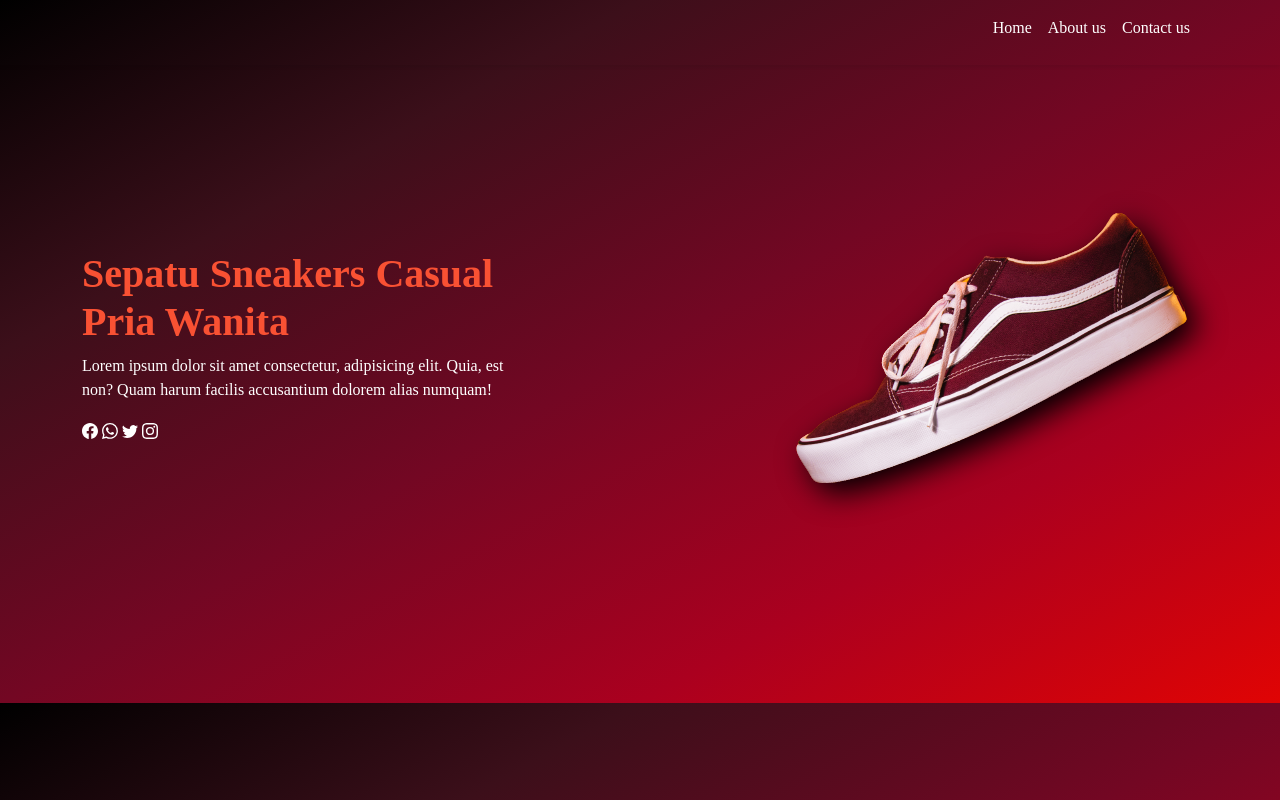
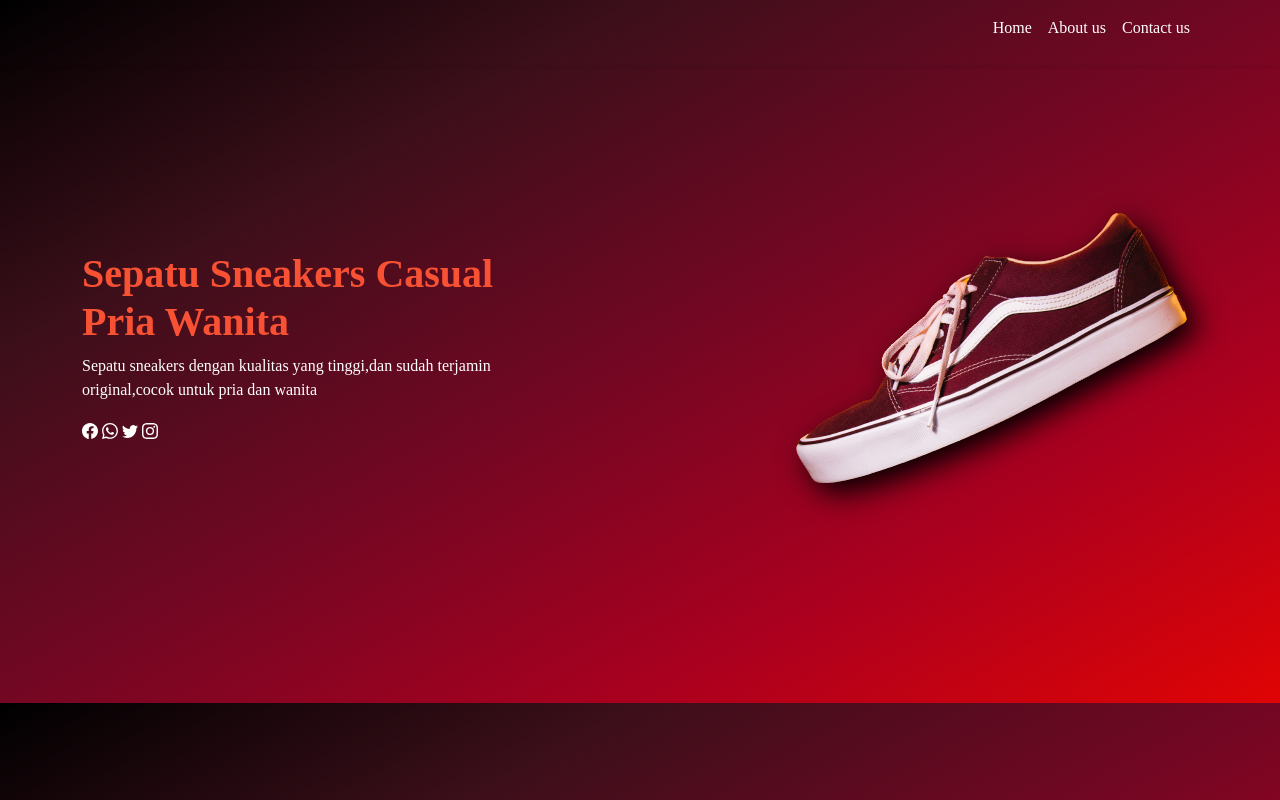
Before and after one commit to Zigas14/sneakers.github.io, a plain HTML site: page index.html in a window 1280 px wide. Drawn offline with nearby package versions, Linux system fonts and the light colour scheme; a web font is replaced by a local one.

Commit message:
merubah text

```diff
--- a/index.html
+++ b/index.html
@@ -77,8 +77,7 @@
           <div class="col-5" style="padding-top: 250px;">
             <h1 style="color: #f95133" class="fw-bold">Sepatu Sneakers Casual Pria Wanita </h1>
             <p>
-              Lorem ipsum dolor sit amet consectetur, adipisicing elit. Quia,
-              est non? Quam harum facilis accusantium dolorem alias numquam!
+              Sepatu sneakers dengan kualitas yang tinggi,dan sudah terjamin original,cocok untuk pria dan wanita
             </p>
             <svg xmlns="http://www.w3.org/2000/svg" width="16" height="16" fill="currentColor" class="bi bi-facebook" viewBox="0 0 16 16">
               <path d="M16 8.049c0-4.446-3.582-8.05-8-8.05C3.58 0-.002 3.603-.002 8.05c0 4.017 2.926 7.347 6.75 7.951v-5.625h-2.03V8.05H6.75V6.275c0-2.017 1.195-3.131 3.022-3.131.876 0 1.791.157 1.791.157v1.98h-1.009c-.993 0-1.303.621-1.303 1.258v1.51h2.218l-.354 2.326H9.25V16c3.824-.604 6.75-3.934 6.75-7.951z"/>
```
